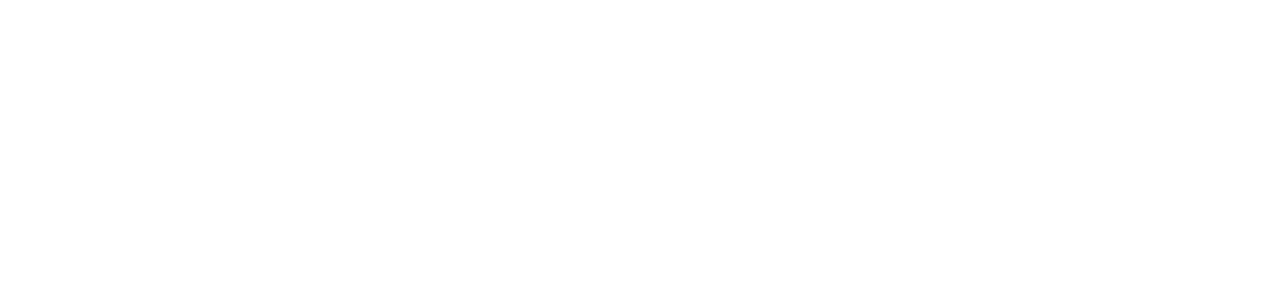
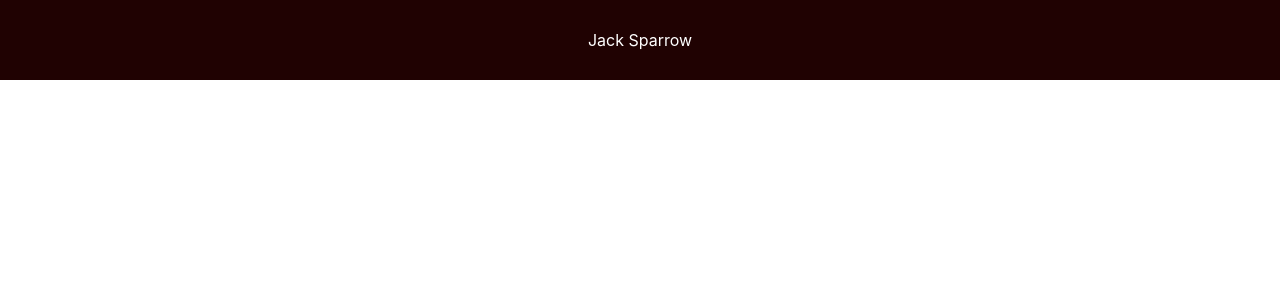
Before and after one commit to Force-User/react-app-hw, a React (Create React App) app: page / in a window 1280 px wide. Shown: the top 300 px of the page. Built offline with nearby package versions, Linux system fonts and the light colour scheme.

Commit message:
feat: add header component

```diff
--- a/src/components/app.jsx
+++ b/src/components/app.jsx
@@ -1,6 +1,9 @@
 import styles from "./app.module.scss";
-const App = () => {
-  return <div className={styles.content}></div>;
+import { Header } from "./header";
+const App = ({data}) => {
+  return <div className={styles.content}>
+    <Header userData={data.user}/>
+  </div>;
 };
 
 export default App;
--- /dev/null
+++ b/src/components/header/header.jsx
@@ -0,0 +1,12 @@
+import styles from "./header.module.scss";
+
+const Header = ({ userData }) => {
+  return (
+    <header className={styles.content}>
+      <span className={styles.fullName}>
+        {userData.firstName} {userData.lastName}
+      </span>
+    </header>
+  );
+};
+export default Header;
--- /dev/null
+++ b/src/components/header/header.module.scss
@@ -0,0 +1,9 @@
+.content {
+  display: flex;
+  justify-content: center;
+  background-color: rgb(32, 2, 2);
+  padding: 30px 0;
+}
+.fullName {
+  color: #fff;
+}
--- /dev/null
+++ b/src/components/header/index.js
@@ -0,0 +1,2 @@
+import Header from "./header";
+export {Header};
--- a/src/index.js
+++ b/src/index.js
@@ -3,10 +3,21 @@
 import "./index.scss";
 import {App} from "./components";
 import reportWebVitals from "./reportWebVitals";
+import image from "./assets/logo.svg";
+const store = {
+  user:{
+    firstName:"Jack",
+    lastName:"Sparrow",
+  },
+  avatar:{
+    image:{image},
+    alt:"logo",
+  },
+}
 
 ReactDOM.render(
   <React.StrictMode>
-    <App />
+    <App data={store}/>
   </React.StrictMode>,
   document.getElementById("root")
 );
```
